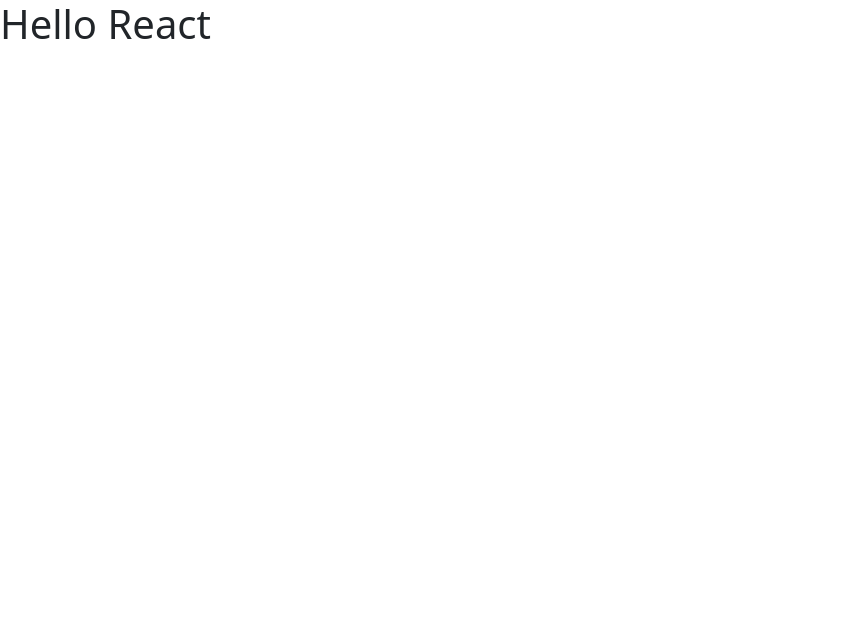
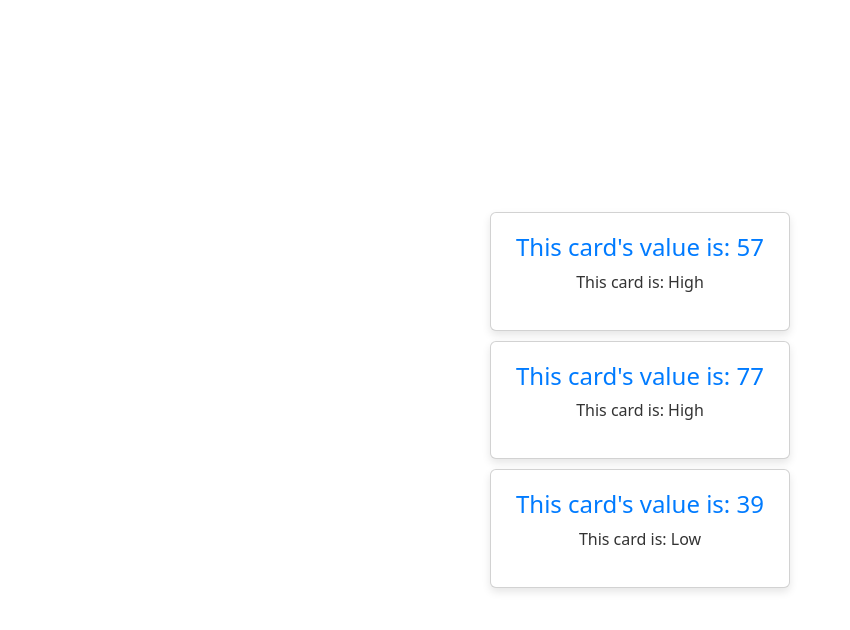
Before and after one commit to jboychev/react, a React (Create React App) app: page / in a window 1280 px wide. Shown: the top 630 px of the page, without its empty margins (0-850 px from the left). Built offline with nearby package versions, Linux system fonts and the light colour scheme.

Commit message:
Cards with random numbers

```diff
--- a/src/App.css
+++ b/src/App.css
@@ -1,38 +1,52 @@
-.App {
+/* App.css */
+
+/* General styles */
+body {
+  font-family: Arial, sans-serif;
+  margin: 0;
+  padding: 0;
+  background-color: #f4f4f4;
+  display: flex;
+  justify-content: center;
+  align-items: center;
+  height: 100vh;
+}
+
+h1 {
+  text-align: center;
+  margin-bottom: 20px;
+  color: #333;
+}
+
+/* Cards container */
+div {
   text-align: center;
 }
 
-.App-logo {
-  height: 40vmin;
-  pointer-events: none;
+/* Card styles */
+.card {
+  background-color: #ffffff;
+  border: 2px solid #e0e0e0;
+  border-radius: 8px;
+  box-shadow: 0 4px 8px rgba(0, 0, 0, 0.1);
+  padding: 20px;
+  margin: 10px auto;
+  width: 300px;
+  text-align: center;
+  color: #555;
+  transition: transform 0.2s ease-in-out;
 }
 
-@media (prefers-reduced-motion: no-preference) {
-  .App-logo {
-    animation: App-logo-spin infinite 20s linear;
-  }
+.card:hover {
+  transform: scale(1.05);
 }
 
-.App-header {
-  background-color: #282c34;
-  min-height: 100vh;
-  display: flex;
-  flex-direction: column;
-  align-items: center;
-  justify-content: center;
-  font-size: calc(10px + 2vmin);
-  color: white;
+.card h1 {
+  font-size: 1.5em;
+  color: #007bff;
 }
 
-.App-link {
-  color: #61dafb;
+.card p {
+  font-size: 1em;
+  color: #333;
 }
-
-@keyframes App-logo-spin {
-  from {
-    transform: rotate(0deg);
-  }
-  to {
-    transform: rotate(360deg);
-  }
-}
--- a/src/App.js
+++ b/src/App.js
@@ -1,10 +1,13 @@
-import logo from "./logo.svg";
+
 import "./App.css";
 import Counter from "./Components/counter";
+import Card from "./Components/Card";
 
-function Header() {
-  return <h1>Hello React</h1>;
-}
+// function Header() {
+//   return <h1>Hello React</h1>;
+// }
+
+const randNum = () => Math.floor(Math.random() * 100);
 
 function App() {
   // return (
@@ -13,7 +16,15 @@
   //     <Counter />
   //   </div>
   // );
-  return <Header />;
+  // return <Header />;
+
+  return (
+    <div className="appWrapper">
+      <Card num={randNum()} />
+      <Card num={randNum()} />
+      <Card num={randNum()} />
+    </div>
+  )
 }
 
 export default App;
--- /dev/null
+++ b/src/Components/Card.js
@@ -0,0 +1,10 @@
+function Card(props) {
+    return (
+        <div className="card">
+            <h1>This card's value is: {props.num}</h1>
+            <p>This card is: {props.num > 50 ? "High" : "Low"}</p>
+        </div>
+    )
+}
+
+export default Card;
```
